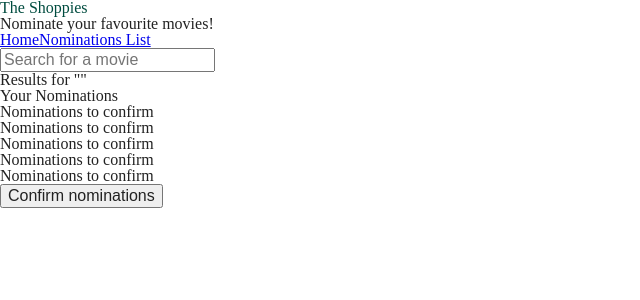
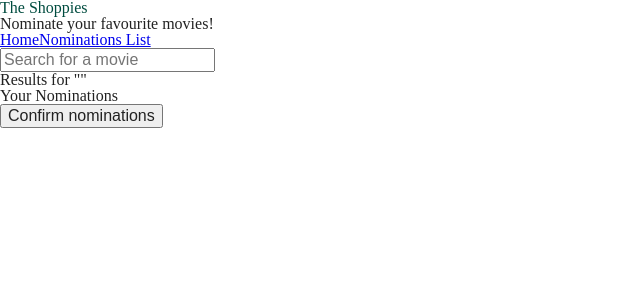
Before and after one commit to csmordido/theShoppies, a React (Create React App) app: page /#/ in a window 1280 px wide. Shown: the top 300 px of the page, without its empty margins (0-640 px from the left). Built offline with nearby package versions, Linux system fonts and the light colour scheme.

Commit message:
rendered user nominations

```diff
--- a/src/App.jsx
+++ b/src/App.jsx
@@ -1,4 +1,4 @@
-import React from 'react';
+import React, { useState } from 'react';
 import Header from './components/Header';
 import Results from './components/Results';
 import NominationsList from './components/NominationsList';
@@ -10,6 +10,8 @@
 } from 'react-router-dom';
 
 const App = () => {
+  const [userNominations, setuserNominations] = useState([]);
+
   return(
     <div>
       <Header />
@@ -20,8 +22,10 @@
             <Link to='/nominations-list'>Nominations List</Link>
           </nav>
           <Route exact path='/'>
-            <Results />
-            <UserNominations />
+            <Results
+              setuserNominations={setuserNominations}
+            />
+            <UserNominations userNominations={userNominations} />
           </Route>
           <Route exact path='/nominations-list'>
             <NominationsList />
--- a/src/components/Results.jsx
+++ b/src/components/Results.jsx
@@ -1,8 +1,9 @@
 import React, { useState, useEffect, useRef } from 'react';
 import SearchBar from './SearchBar';
 import axios from 'axios';
+// import { useCallback } from 'react';
 
-const Results = () => {
+const Results = ({ setuserNominations }) => {
   const [term, setTerm] = useState('');
   const [results, setResults] = useState([]);
 
@@ -22,7 +23,12 @@
         const resultsArr = [];
 
         response.data.Search.forEach( movie => {
-          resultsArr.push(movie);
+          const movieData = {
+            title: movie.Title,
+            year: movie.Year,
+            id: movie.imdbID
+          }
+          resultsArr.push(movieData);
         });
 
         setResults(resultsArr);
@@ -39,8 +45,24 @@
 
   }, [term]);
 
+  const nominateMovie = (movie) => {
+    setuserNominations(userNominations => [...userNominations, movie]);
+  }
+
+
   const movies = results.map(movie => {
-    return <li>{movie.Title}</li>
+    return (
+      <li key={movie.id}>
+        <h3>{movie.title}</h3>
+        <p>{movie.year}</p>
+        <button
+          type='button'
+          onClick={() => nominateMovie(movie)}
+        >
+          Nominate
+        </button>
+      </li>
+    )
   });
 
   return (
--- a/src/components/UserNominations.jsx
+++ b/src/components/UserNominations.jsx
@@ -1,15 +1,21 @@
 import React from 'react';
 
-const UserNominations = () => {
+const UserNominations = ({ userNominations }) => {
+  const nominations = userNominations.map( movie => {
+    return (
+      <li key={movie.id}>
+        <h3>{movie.title}</h3>
+        <p>{movie.year}</p>
+        <button type='button'>X</button>
+      </li>
+    );
+  });
+
   return (
     <section>
       <h2>Your Nominations</h2>
       <ul>
-        <li>Nominations to confirm</li>
-        <li>Nominations to confirm</li>
-        <li>Nominations to confirm</li>
-        <li>Nominations to confirm</li>
-        <li>Nominations to confirm</li>
+        {nominations}
       </ul>
       <button type='button'>Confirm nominations</button>
     </section>
```
